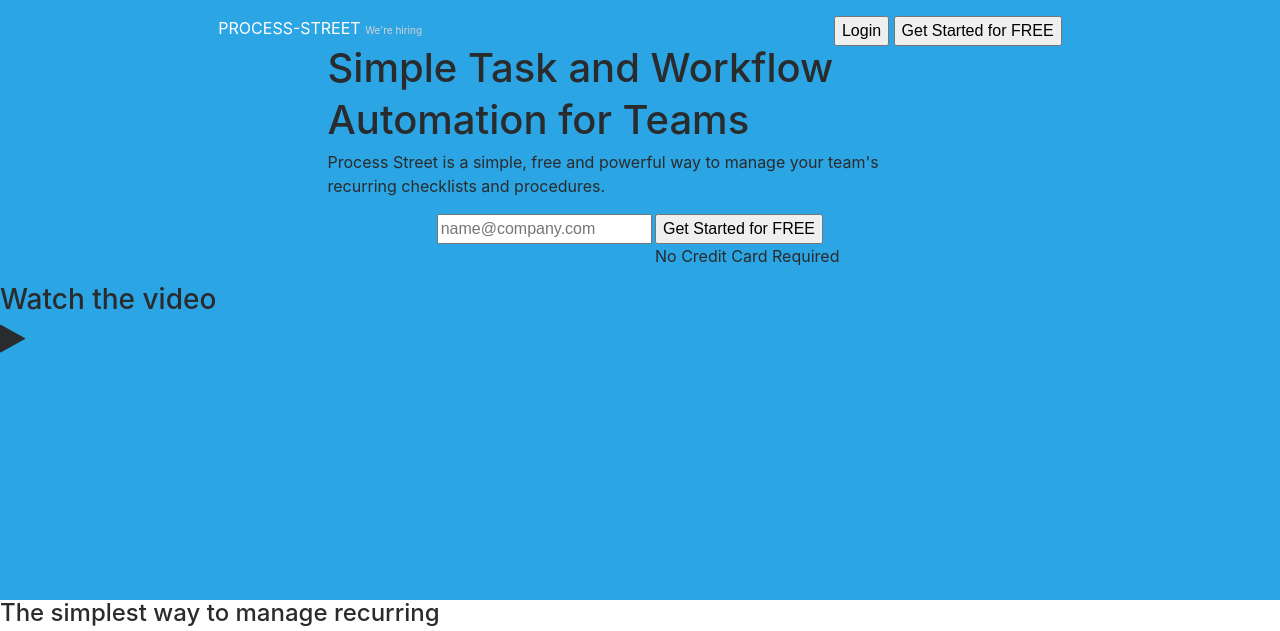
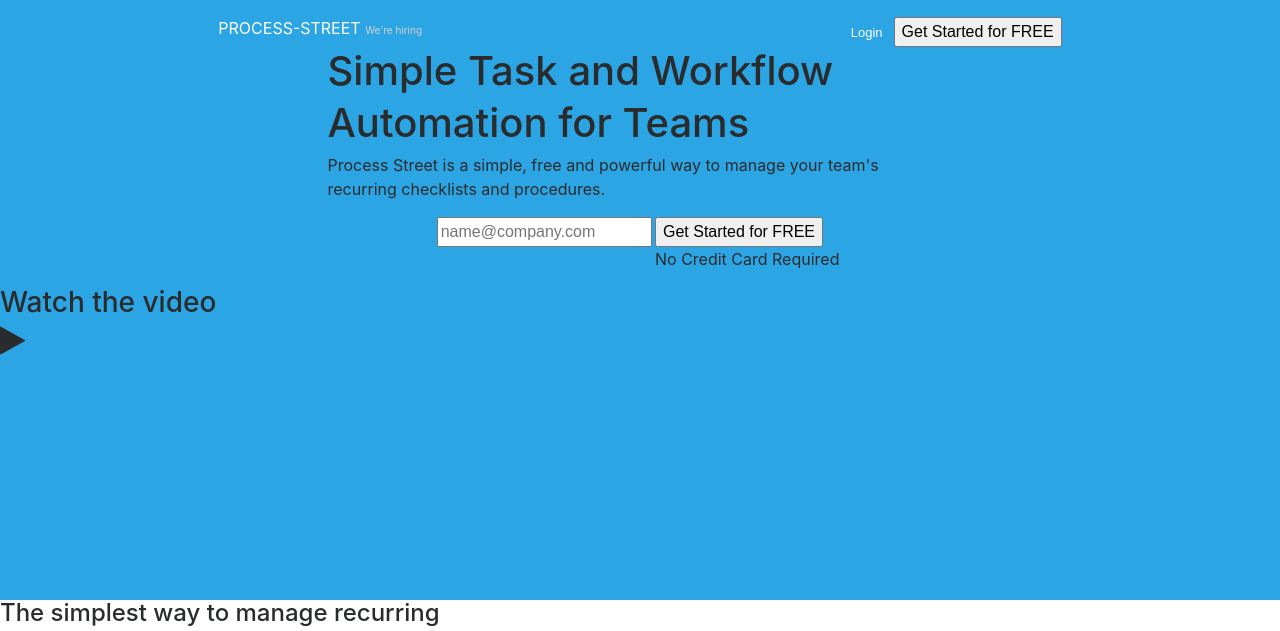
Before and after one commit to Blackscure/Hezzy, a plain HTML site: page index.html in a window 1280 px wide. Shown: the top 631 px of the page. Drawn offline with nearby package versions, Linux system fonts and the light colour scheme.

Commit message:
style file

```diff
--- a/css/style.css
+++ b/css/style.css
@@ -34,3 +34,12 @@ body {
     display: inline;
     float: right;
   }
+
+  .get-started-login {
+    background-color: #2CA5E4;
+    border: none;
+    color: white;
+    font-size: 13px;
+    padding: .5em;
+    border-radius: 3%;
+  }
```
